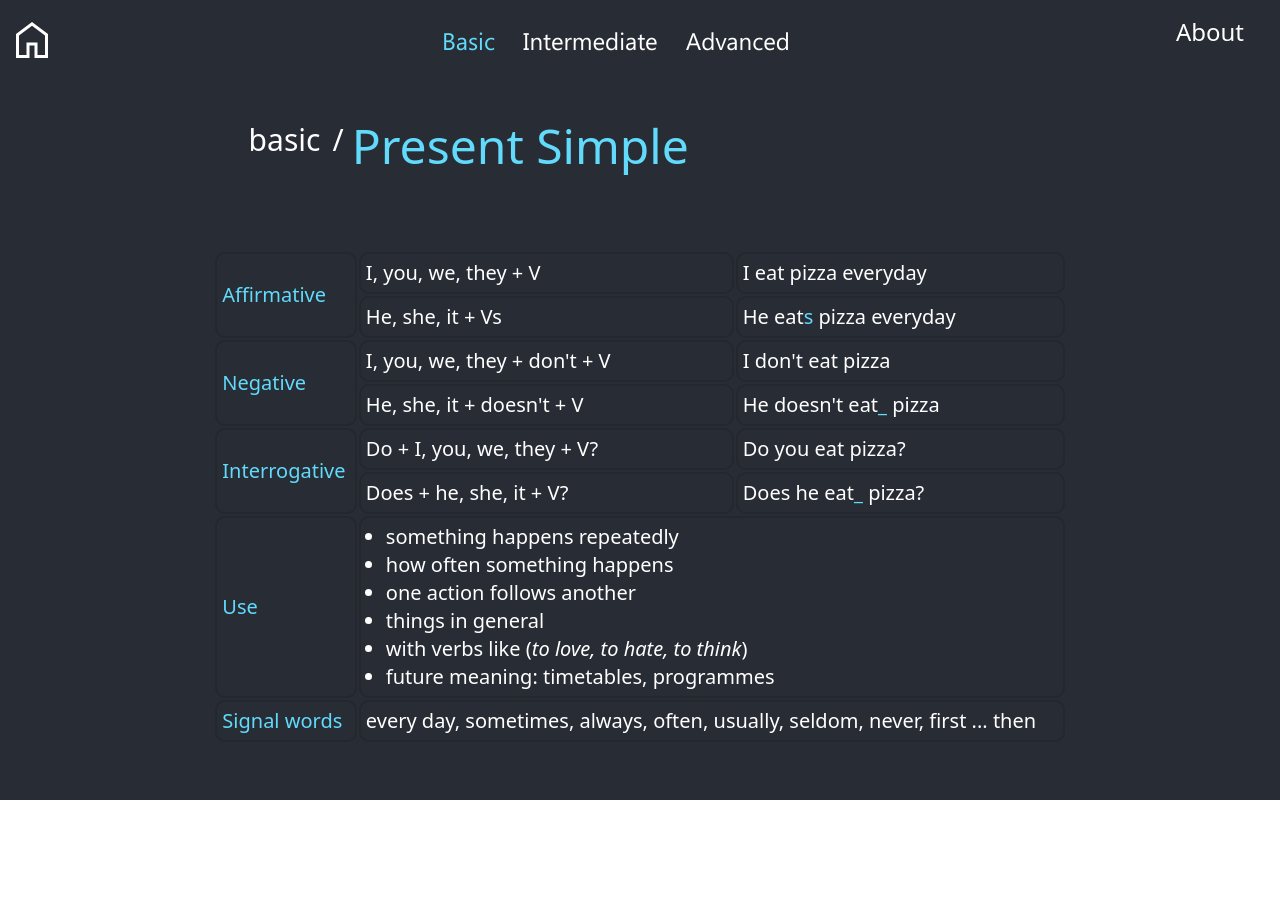
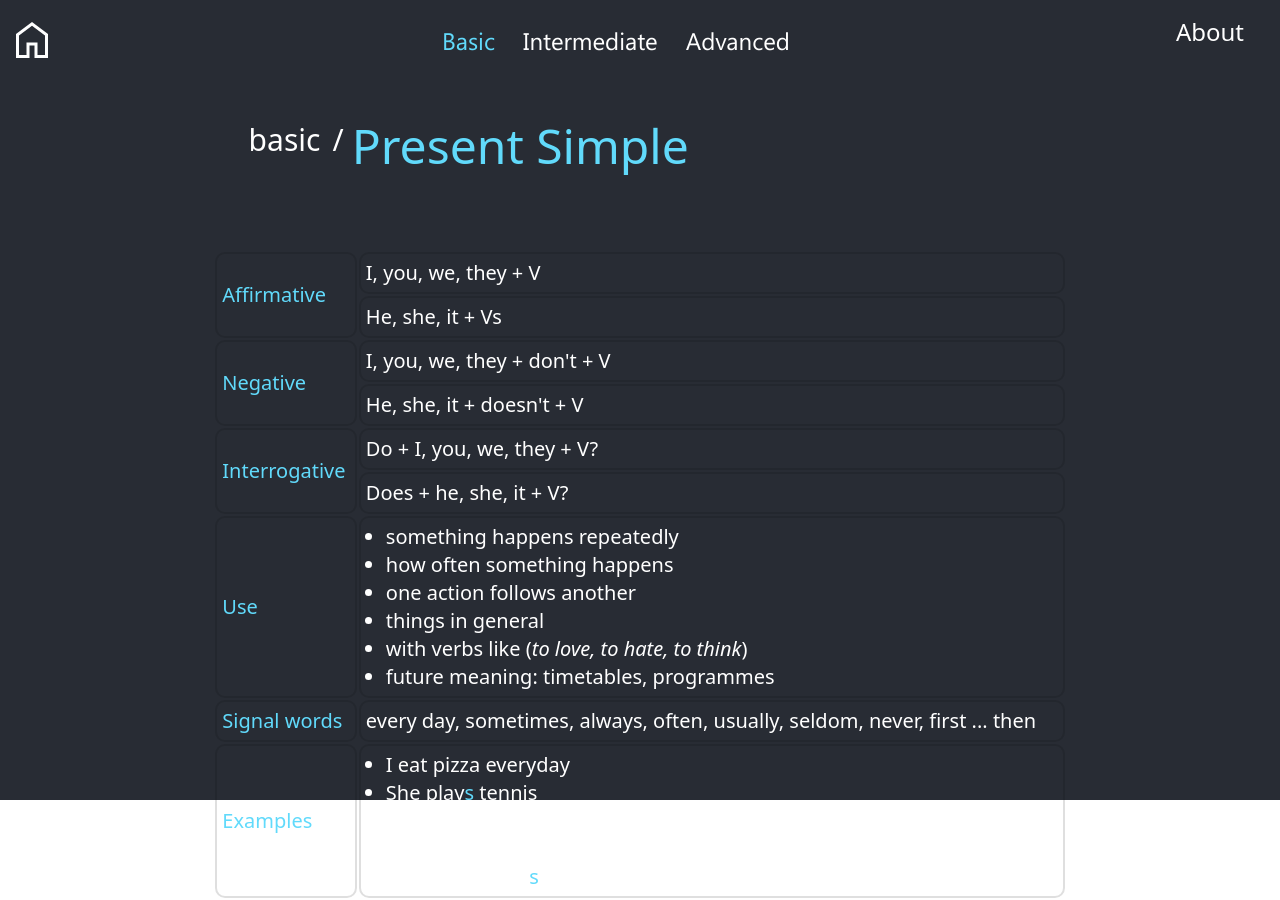
Before and after one commit to PopovDS617/eng-gram, a Next.js app: page /basic/tenses/present-simple in a window 1280 px wide. Before the commit the page ends 800 px from the top, so only its background shows below. Built offline with nearby package versions, Linux system fonts and the light colour scheme.

Commit message:
Update present-simple.tsx

```diff
--- a/src/pages/basic/tenses/present-simple.tsx
+++ b/src/pages/basic/tenses/present-simple.tsx
@@ -18,44 +18,38 @@ const PresentSimplePage = (props: Props) => {
               Affirmative
             </td>
             <td>I, you, we, they + V</td>
-            <td>I eat pizza everyday</td>
+
           </tr>
           <tr>
             <td>He, she, it + Vs</td>
-            <td>
-              He eat<span className="text-customBlue">s</span> pizza everyday
-            </td>
+
           </tr>
           <tr>
             <td rowSpan={2} className="text-customBlue">
               Negative
             </td>
             <td>I, you, we, they + don't + V</td>
-            <td>I don't eat pizza</td>
+
           </tr>
           <tr>
             <td>He, she, it + doesn't + V</td>
-            <td>
-              He doesn't eat<span className="text-customBlue">_</span> pizza
-            </td>
+
           </tr>
           <tr>
             <td rowSpan={2} className="text-customBlue">
               Interrogative
             </td>
             <td>Do + I, you, we, they + V?</td>
-            <td>Do you eat pizza?</td>
+
           </tr>
           <tr>
             <td>Does + he, she, it + V?</td>
-            <td>
-              Does he eat<span className="text-customBlue">_</span> pizza?
-            </td>
+
           </tr>
 
           <tr>
             <td className="text-customBlue">Use</td>
-            <td colSpan={2}>
+            <td>
               <ul className="ml-5 list-disc">
                 <li>something happens repeatedly</li>
                 <li>how often something happens</li>
@@ -70,9 +64,24 @@ const PresentSimplePage = (props: Props) => {
           </tr>
           <tr>
             <td className="text-customBlue">Signal words</td>
-            <td colSpan={2}>
+            <td>
               every day, sometimes, always, often, usually, seldom, never, first
               ... then
+            </td>
+          </tr>
+            <tr>
+            <td className="text-customBlue">Examples</td>
+            <td>
+              <ul className="ml-5 list-disc">
+                <li>I eat pizza everyday</li>
+                <li>She play<span className="text-customBlue">s</span> tennis</li>
+                <li>We don't work</li>
+                <li>Does he play football every weekend?</li>
+                <li>
+                 The train arrive<span className="text-customBlue">s</span> at 18:30
+                </li>
+
+              </ul>
             </td>
           </tr>
         </table>
```
